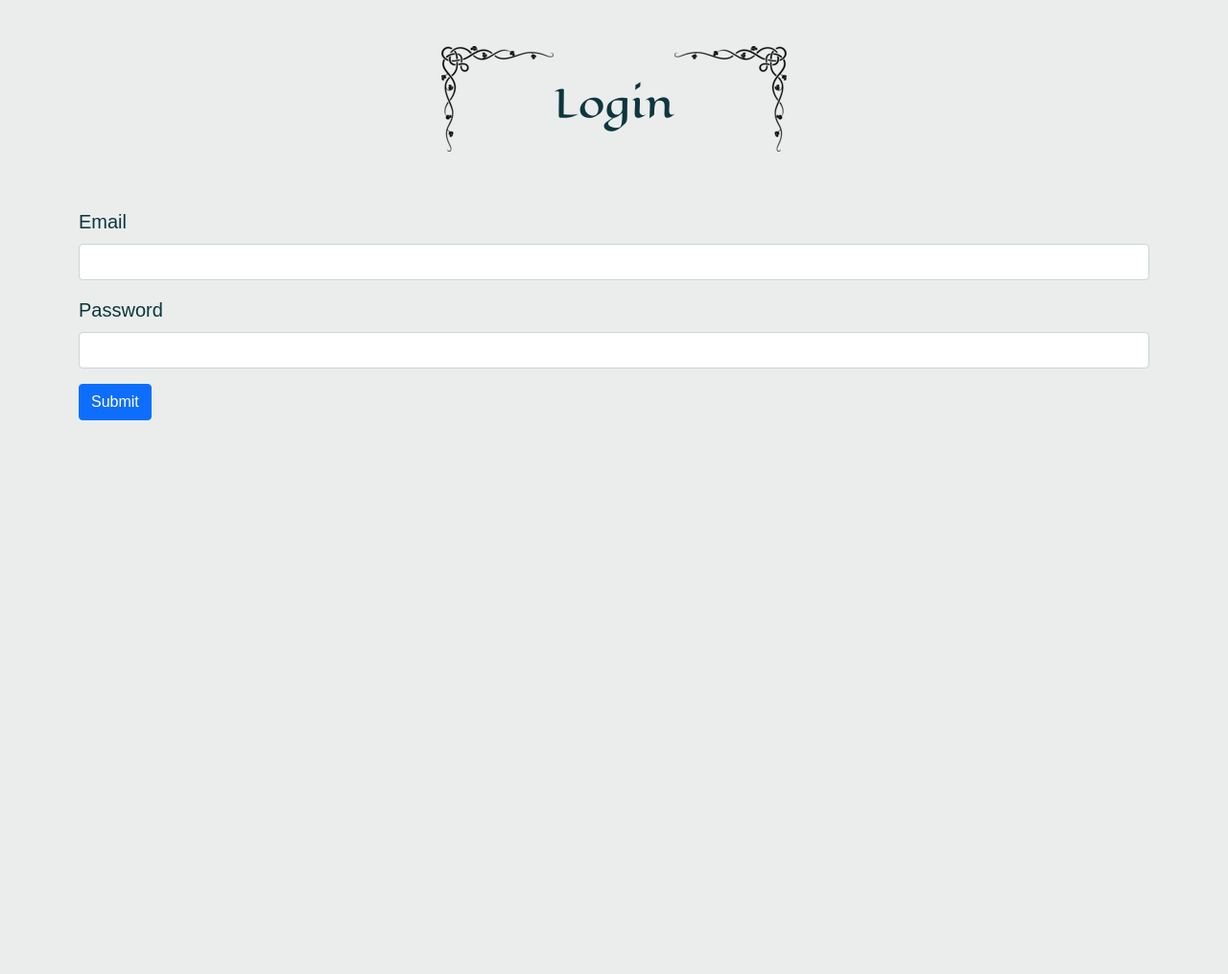
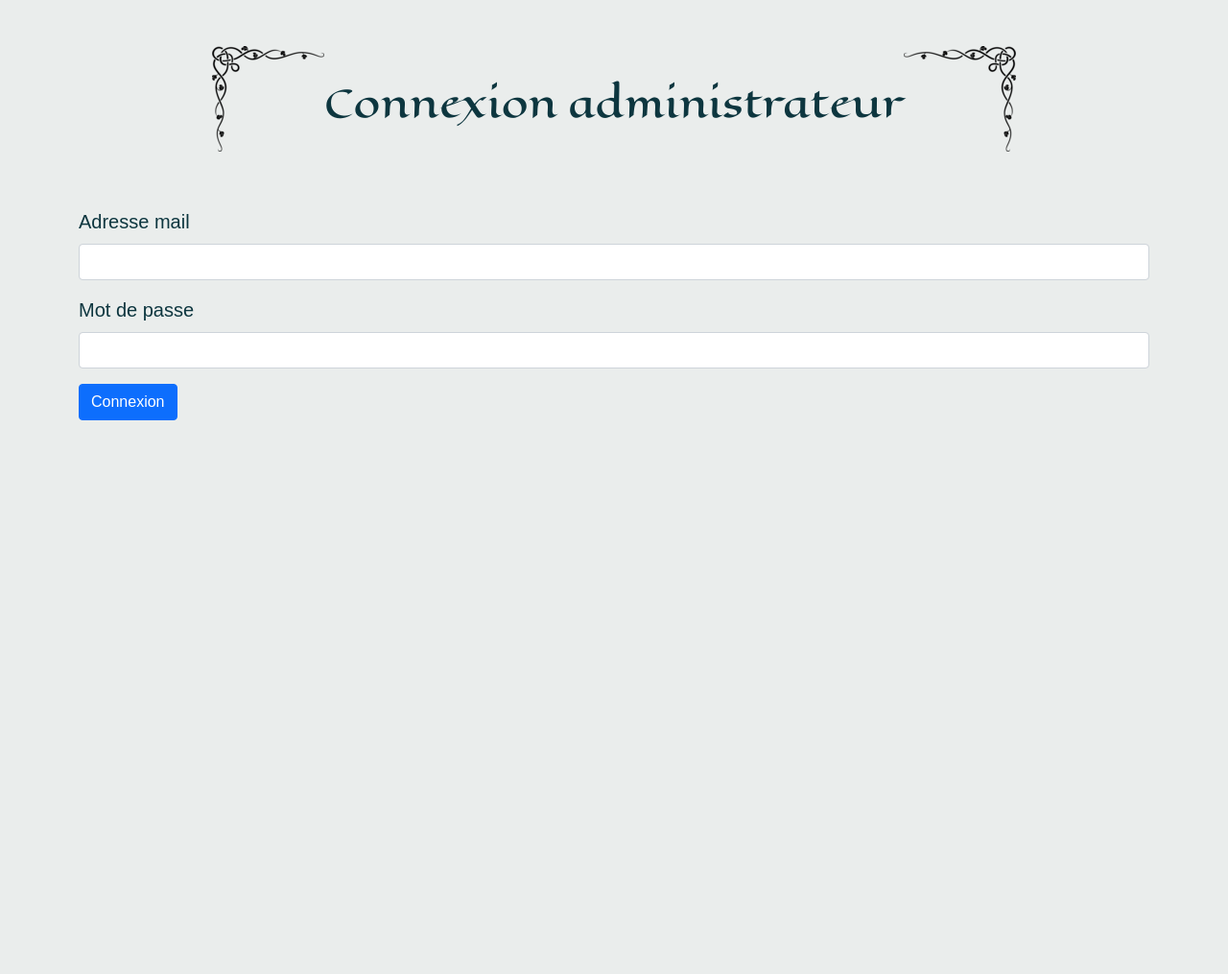
Before and after one commit to WildCodeSchool/2022-03-php-orleans-project-kevrenn, a PHP site: template src/View/Login/login.html.twig in a window 1280 px wide. Shown: the part 71-1086 px from the top of the page at 96% size. Run offline with PHP 8.4, Linux system fonts and the light colour scheme; the template is opened without the code that fills it, so the values that code supplies are empty; some libraries are stand-ins or nearby versions.

Commit message:
rendre fr les mots

```diff
--- a/src/View/Login/login.html.twig
+++ b/src/View/Login/login.html.twig
@@ -6,7 +6,7 @@
 
 {% block content %}
 <main class="container">
-	<h1 class="lacetitle d-flex justify-content-center align-items-center m-5">Login</h1>
+	<h1 class="lacetitle d-flex justify-content-center align-items-center m-5">Connexion administrateur</h1>
 	{% if errors is not empty %}
 	<div class="d-flex flex-column align-items-center col-4 mt-2  w-100">
 		<ul>
@@ -18,14 +18,14 @@
 {% endif %}
 	<form method="post" action="" class="vh-100">
 		<div class="mb-3">
-			<label for="email" class="form-label">Email</label>
+			<label for="email" class="form-label">Adresse mail</label>
 			<input type="email" class="form-control" id="email" name="email">
 		</div>
 		<div class="mb-3">
-			<label for="password" class="form-label">Password</label>
+			<label for="password" class="form-label">Mot de passe</label>
 			<input type="password" class="form-control" id="password" name="password">
 		</div>
-		<button type="submit" class="btn btn-primary">Submit</button>
+		<button type="submit" class="btn btn-primary">Connexion</button>
 	</form>
 </main>
 {% endblock %}
```
